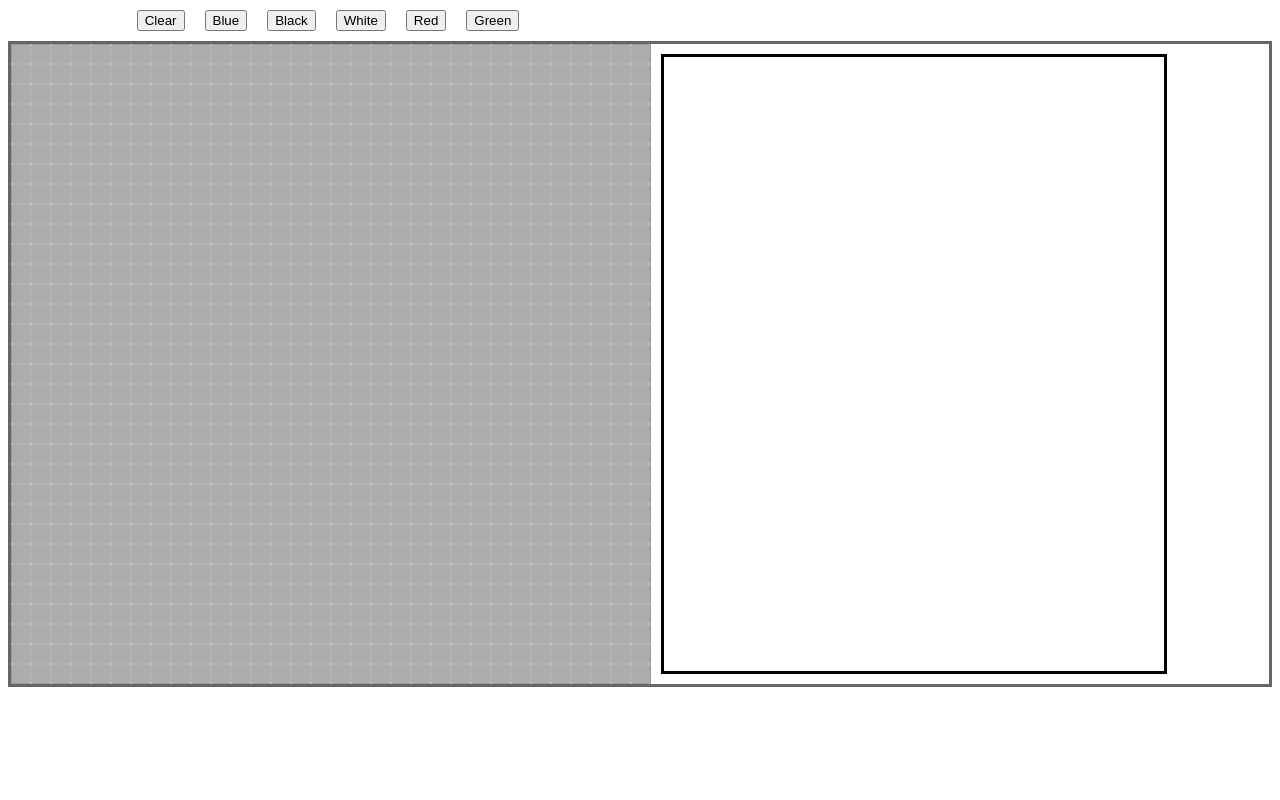
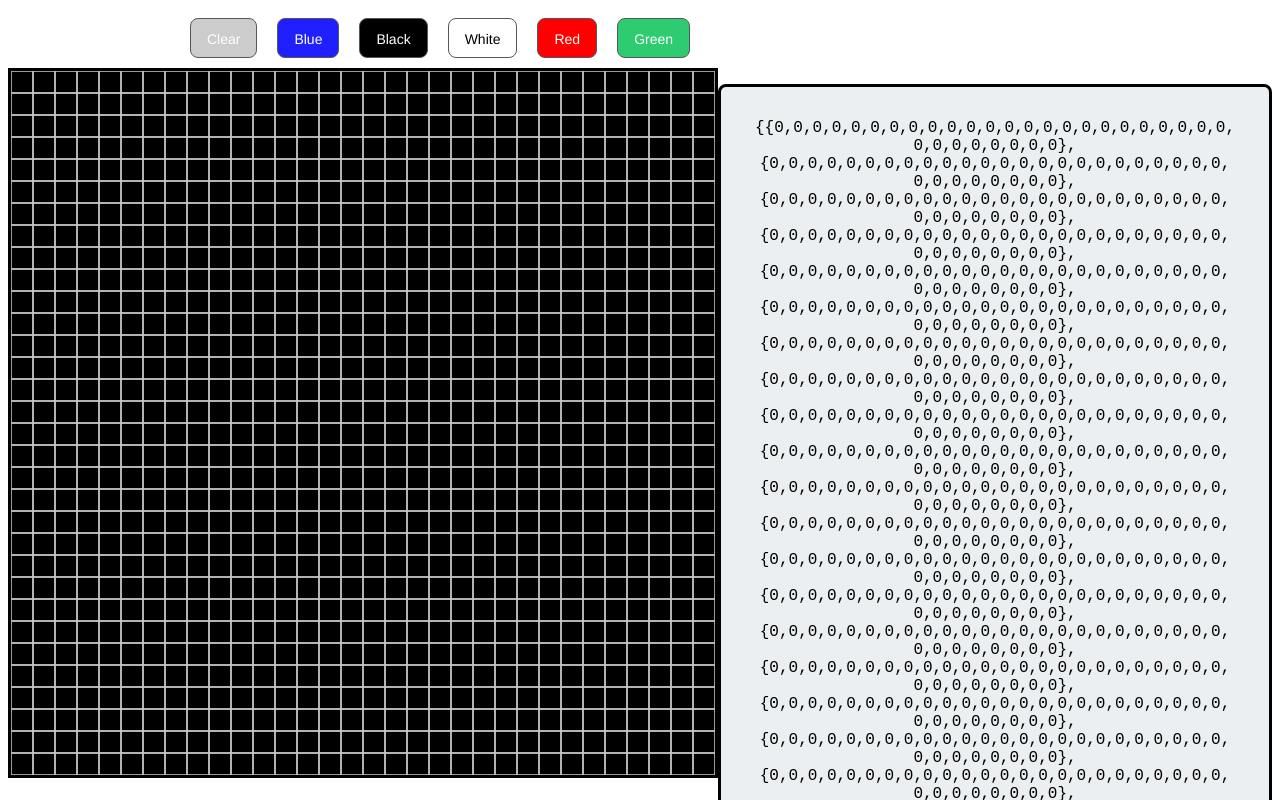
Before and after one commit to AxelJak/maze_drawer, a SvelteKit app: page / in a window 1280 px wide. Shown: the top 800 px of the page. Built offline with nearby package versions, Linux system fonts and the light colour scheme.

Commit message:
Styled a little

```diff
--- a/src/routes/+page.svelte
+++ b/src/routes/+page.svelte
@@ -1,6 +1,6 @@
-
 
 <script>
+	import Button from '../lib/Button.svelte';
 	import { onMount } from 'svelte';
 
 	/**
@@ -8,8 +8,11 @@
      */
 	let canvas;
 
-	let maze_color = "#000";
-	let maze_number = 0;
+	let maze_color = "#FFF";
+	let maze_number = 7;
+
+	const width = 704;
+	const height = 704;
 
 
 	let maze_map;
@@ -18,13 +21,13 @@
 		const width = canvas.width;
 		const height = canvas.height;
 
-		const cellSize = 20;
+		const cellSize = 22;
 		const cols = Math.floor(width / cellSize);
 		const rows = Math.floor(height / cellSize);
 
 
 		const context = canvas.getContext('2d');
-		context.fillStyle = '#ADADAD';
+		context.fillStyle = '#000';
 		context.strokeStyle = '#ccc';
 		context.lineWidth = 1;
 		for (let i = 0; i < rows; i++) {
@@ -44,7 +47,7 @@
 		const width = canvas.width;
 		const height = canvas.height;
 
-		const cellSize = 20;
+		const cellSize = 22;
 		const cols = Math.floor(width / cellSize);
 		const rows = Math.floor(height / cellSize);
 
@@ -52,7 +55,7 @@
 
 		const context = canvas.getContext('2d');
 
-		context.fillStyle = '#ADADAD';
+		context.fillStyle = '#000';
 		context.strokeStyle = '#ccc';
 		context.lineWidth = 1;
 		for (let i = 0; i < rows; i++) {
@@ -63,6 +66,7 @@
 				context.strokeRect(x, y, cellSize, cellSize);
 			}
 		}
+		generateMaze();
 
 		canvas.addEventListener('mousedown', (event) => {
 		const x = Math.floor(event.offsetX / cellSize);
@@ -110,11 +114,16 @@
 		maze.innerHTML = "{";
 
 		for (let i = 0; i < 32; i++) {
-			maze.innerHTML += "{" + maze_map[i] + "},<br>";
+			if (i == 31){
+				maze.innerHTML += "{" + maze_map[i] + "}}";
+			} else {
+				maze.innerHTML += "{" + maze_map[i] + "},<br>";
+			}
 		}
 	}
 
 </script>
+
 
 <div id="colorButtons">
 	<button on:click={clearCanvas} id="clear">Clear</button>
@@ -122,14 +131,14 @@
 	<button on:click={() => { maze_color = '#000'; maze_number = 0; }} id="black">Black</button>
 	<button on:click={() => { maze_color = '#FFF'; maze_number = 7; }} id="white">White</button>
 	<button on:click={() => { maze_color = '#FF0000'; maze_number = 1; }} id="red">Red</button>
-	<button on:click={() => { maze_color = '#329313'; maze_number = 4; }} id="green">Green</button>
+	<button on:click={() => { maze_color = '#2ECC71'; maze_number = 4; }} id="green">Green</button>
 </div>
 
 <div id="maze_div">
 	<canvas
 		bind:this={canvas}
-		width={640}
-		height={640}
+		width={width}
+		height={height}
 	></canvas>
 
 	<p id="maze"></p>
@@ -140,35 +149,121 @@
 
 
 <style>
+
+	#maze_div {
+		display: grid;
+		grid-template-columns: 1fr 1fr;
+		justify-items: center;
+	}
+
 	canvas {
-		width: 640px;
-		height: 640px;
+		border: #000 solid;
+		width: 704px;
+		height: 704px;
 		background-color: #666;
 	}
 
+	p{
+		border: #000 solid;
+		word-break: break-all;
+		white-space: normal;
+		text-align: center;
+		font-family: monospace;
+		font-size: large;
+
+		background-color: #ECEFF1;
+		border-radius: 8px;
+		padding: 2em;
+	}
+
+
+
 	#colorButtons {
-		/*border: #000 solid;*/
-		width: 640px;
-		border-width: 1px;
+		width: 704px;
 		display: flex;
 		align-items: center;
 		justify-content: center;
-		margin-block: 10px;
+		margin-left: 5em;
 	}
 	button {
-		margin-inline: 10px;
-	}
-	#maze_div {
-		border: #666 solid;
-		display: flex;
+		border-radius: 8px;
+		border: #575757 solid;
+		border-width: 0.7px;
+		box-sizing: border-box;
+		color: #FFFFFF;
+		cursor: pointer;
+		display: inline-block;
+		font-family: "Haas Grot Text R Web", "Helvetica Neue", Helvetica, Arial, sans-serif;
+		font-size: 14px;
+		font-weight: 500;
+		height: 40px;
+		line-height: 20px;
+		list-style: none;
+		margin: 10px;
+		outline: none;
+		padding: 10px 16px;
+		position: relative;
+		text-align: center;
+		text-decoration: none;
+		transition: color 100ms;
+		vertical-align: baseline;
+		user-select: none;
+		-webkit-user-select: none;
+		touch-action: manipulation;
 	}
 
-	p{
-		word-break: break-all;
-		white-space: normal;
-		text-align:center;
-		border: #000 solid;
-		width: 500px;
-		margin: 10px;
+	#clear {
+		background-color: #ccc;
 	}
+	#clear:hover,
+	#clear:focus {
+		background-color: #F3F2F2;
+	}
+
+	#black {
+		background-color: #000;
+	}
+	#black:hover,
+	#black:focus {
+		background-color: #90A4AE;
+	}
+
+	#blue {
+		background-color: #201FFF;
+	}
+	#blue:hover,
+	#blue:focus {
+		background-color: #2196F3;
+	}
+
+	#green {
+		background-color: #2ECC71;
+	}
+	#green:hover,
+	#green:focus {
+		background-color: #82E0AA;
+	}
+
+	#red {
+		background-color: #FF0000;
+	}
+	#red:hover,
+	#red:focus {
+		background-color: #FF6363;
+	}
+
+	#white {
+		background-color: #FFF;
+		color: #000;
+	}
+	#white:hover,
+	#white:focus {
+		background-color: #F3F2F2;
+	}
+
+
+
+
+
+
 </style>
```
